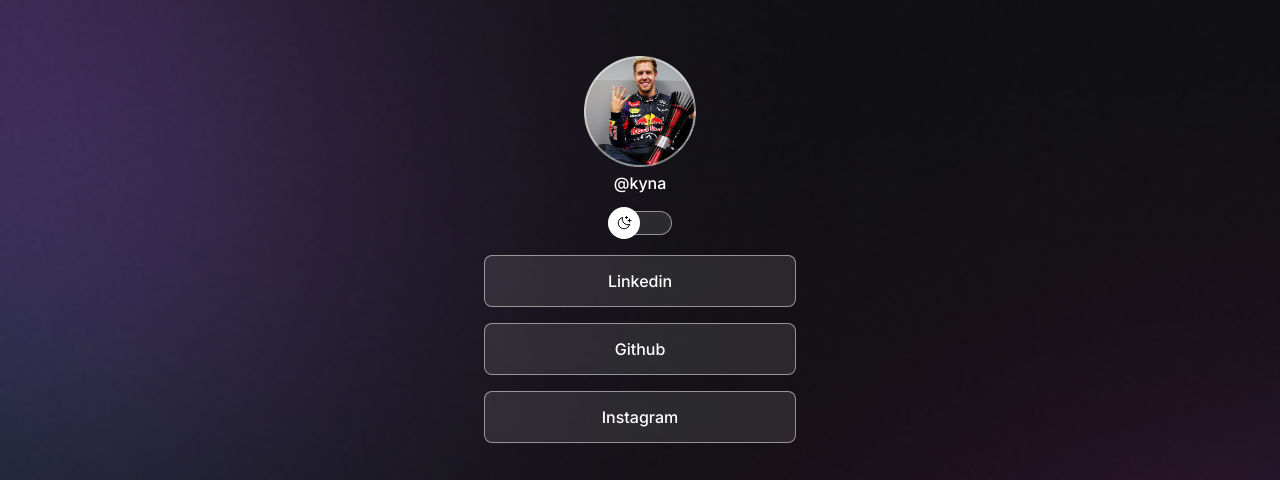
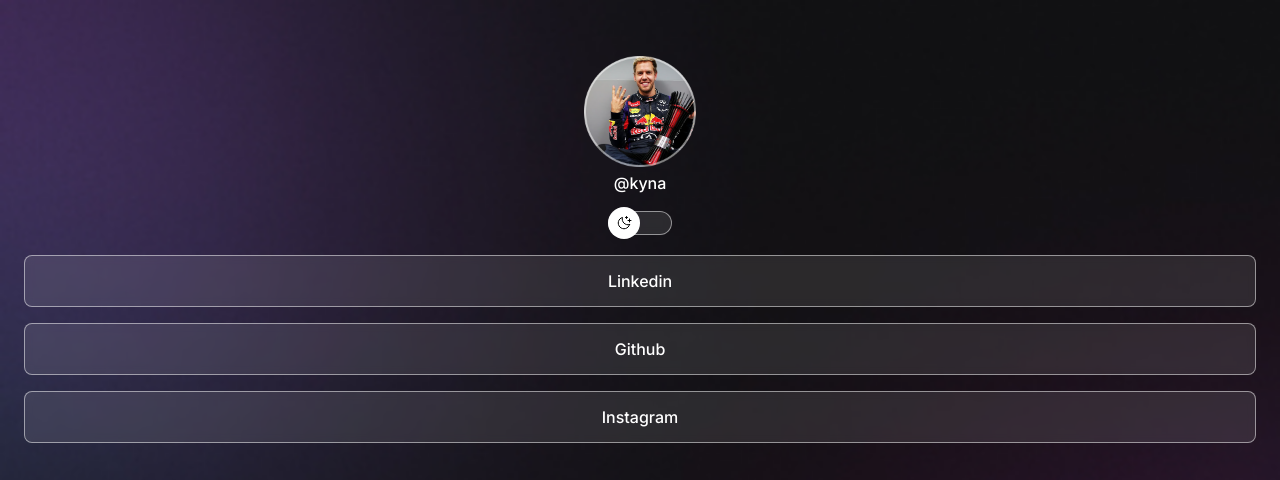
Before and after one commit to kynabh/projeto-discorver-, a plain HTML site: page index.html in a window 1280 px wide. Shown: the top 480 px of the page. Drawn offline with nearby package versions, Linux system fonts and the light colour scheme.

Commit message:
adjust container

```diff
--- a/index.html
+++ b/index.html
@@ -1,5 +1,5 @@
 <!DOCTYPE html>
-<html lang="pt-br"
+<html lang="pt-br"></html>
 <head>
     <link rel="preconnect" href="https://fonts.googleapis.com">
 <link rel="preconnect" href="https://fonts.gstatic.com" crossorigin>
--- a/style.css
+++ b/style.css
@@ -35,7 +35,8 @@ body * {
 }
 
 #container {
-    width: 360px;
+    width: 100%;
+    max width: 588px;
     margin: 56px auto 0px;
     padding: 0 24px;
 }
```
Also changed, not shown: 1 other file.
